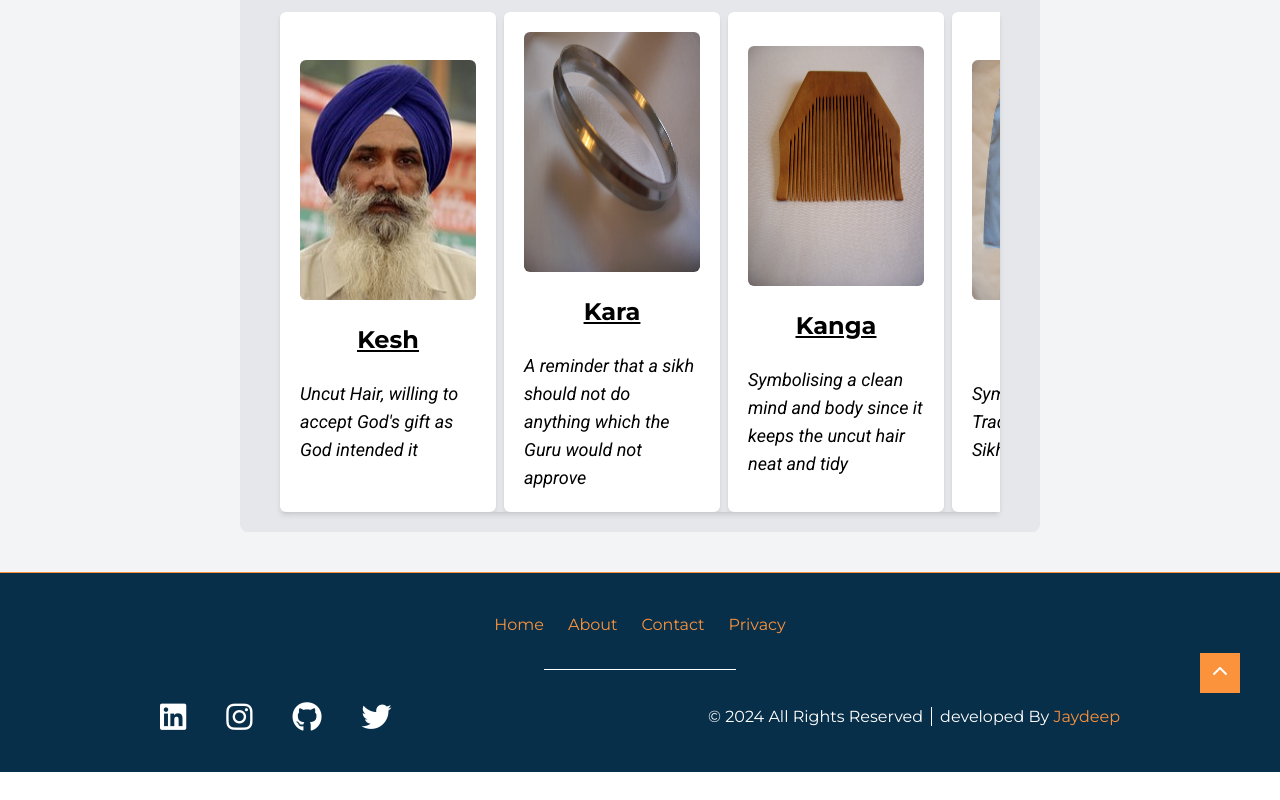
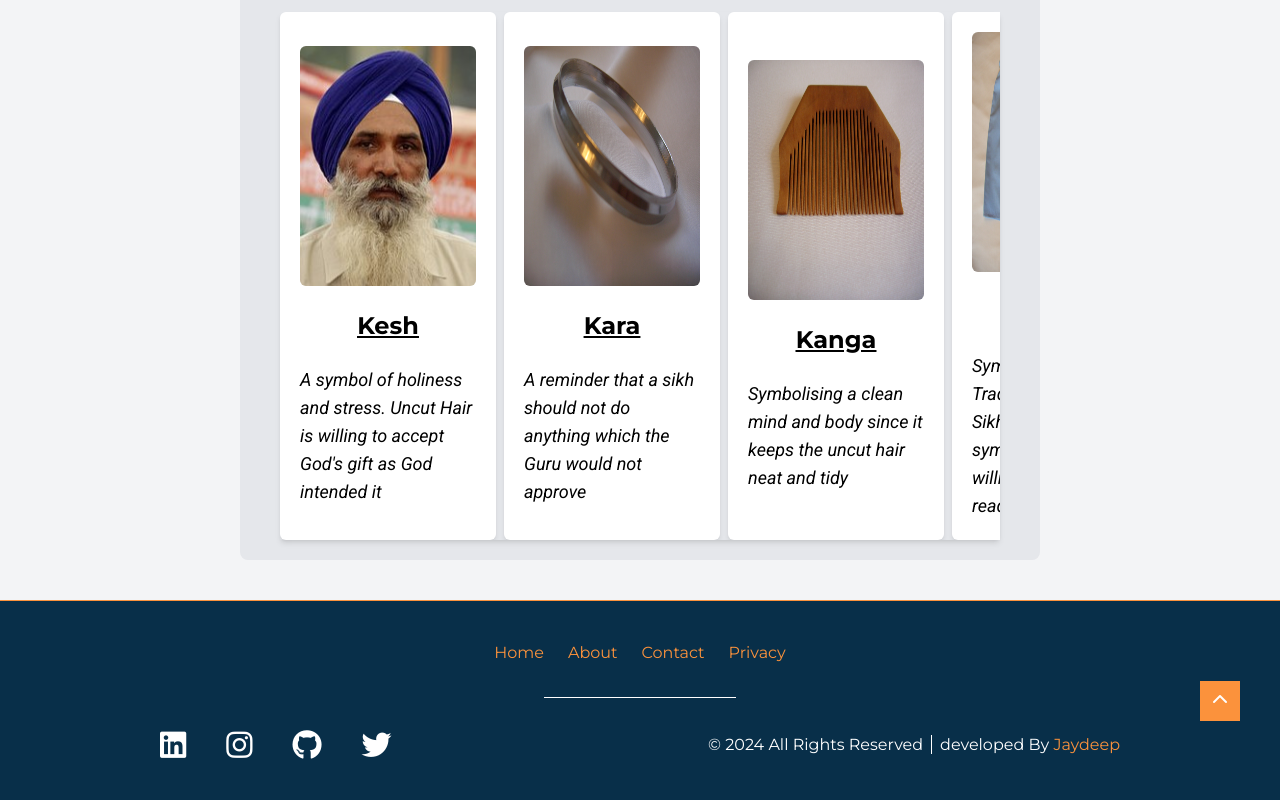
Before and after one commit to jaydeep080805/prayer-site, a React (Vite) app: page /fivek in a window 1280 px wide. Shown: the part 1078-1878 px from the top of the page. Before the commit the page ends 1850 px from the top, so only its background shows below. Built offline with nearby package versions, Linux system fonts and the light colour scheme.

Commit message:
adjusted text so images are all in line

```diff
--- a/src/sikhism/FiveK.jsx
+++ b/src/sikhism/FiveK.jsx
@@ -44,7 +44,7 @@ const horizontalImageData = [
       image: kesh,
       alt: "sikh man with uncut hair symbolising kesh",
       link: "https://en.wikipedia.org/wiki/Kesh_(Sikhism)",
-      text: "Uncut Hair, willing to accept God's gift as God intended it",
+      text: "A symbol of holiness and stress. Uncut Hair is willing to accept God's gift as God intended it",
     },
   },
   {
@@ -71,7 +71,7 @@ const horizontalImageData = [
       image: kacchera,
       alt: "kacchera (cotton underwear)",
       link: "https://en.wikipedia.org/wiki/Kacchera",
-      text: "Symbolising purity. Traditionally worn by Sikh warriors",
+      text: "Symbolising purity. Traditionally worn by Sikh warriors symbolising a willingness to be ready for battle",
     },
   },
   {
```
